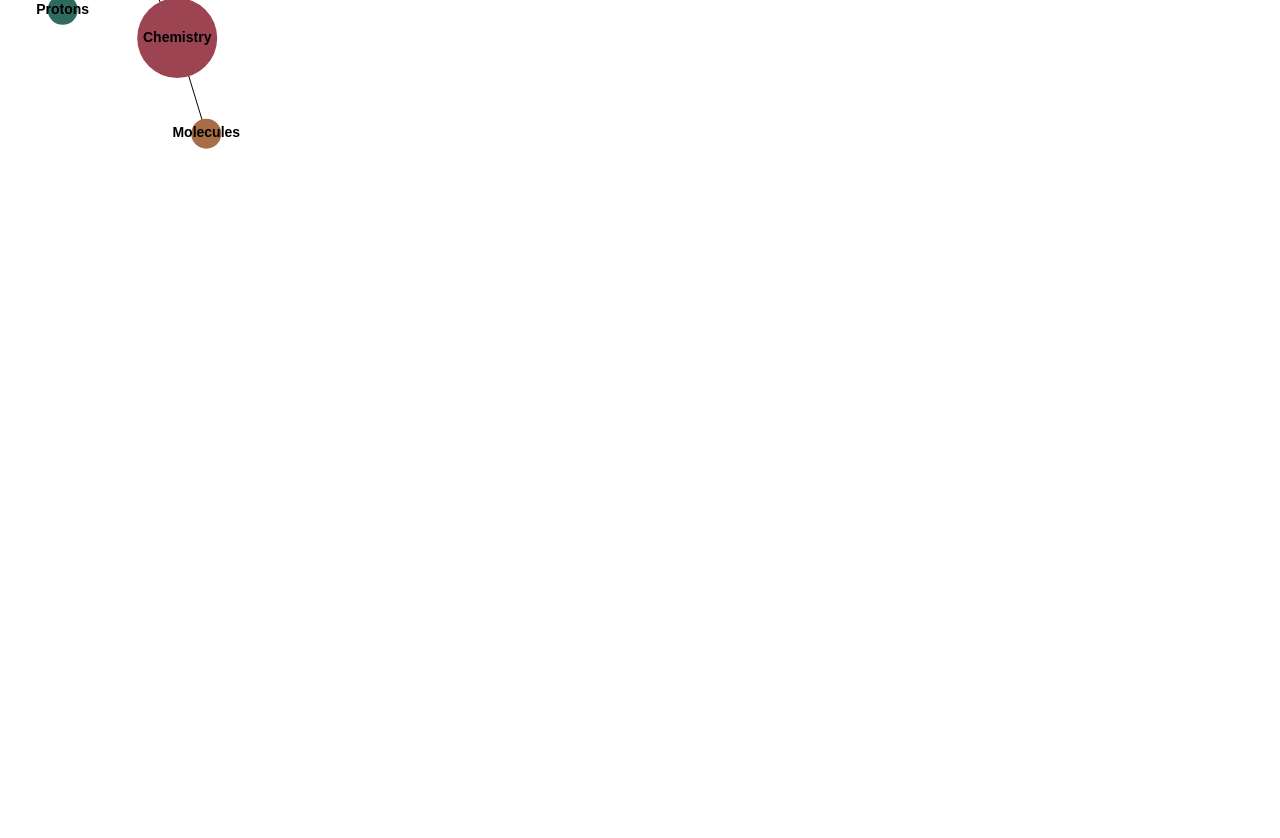
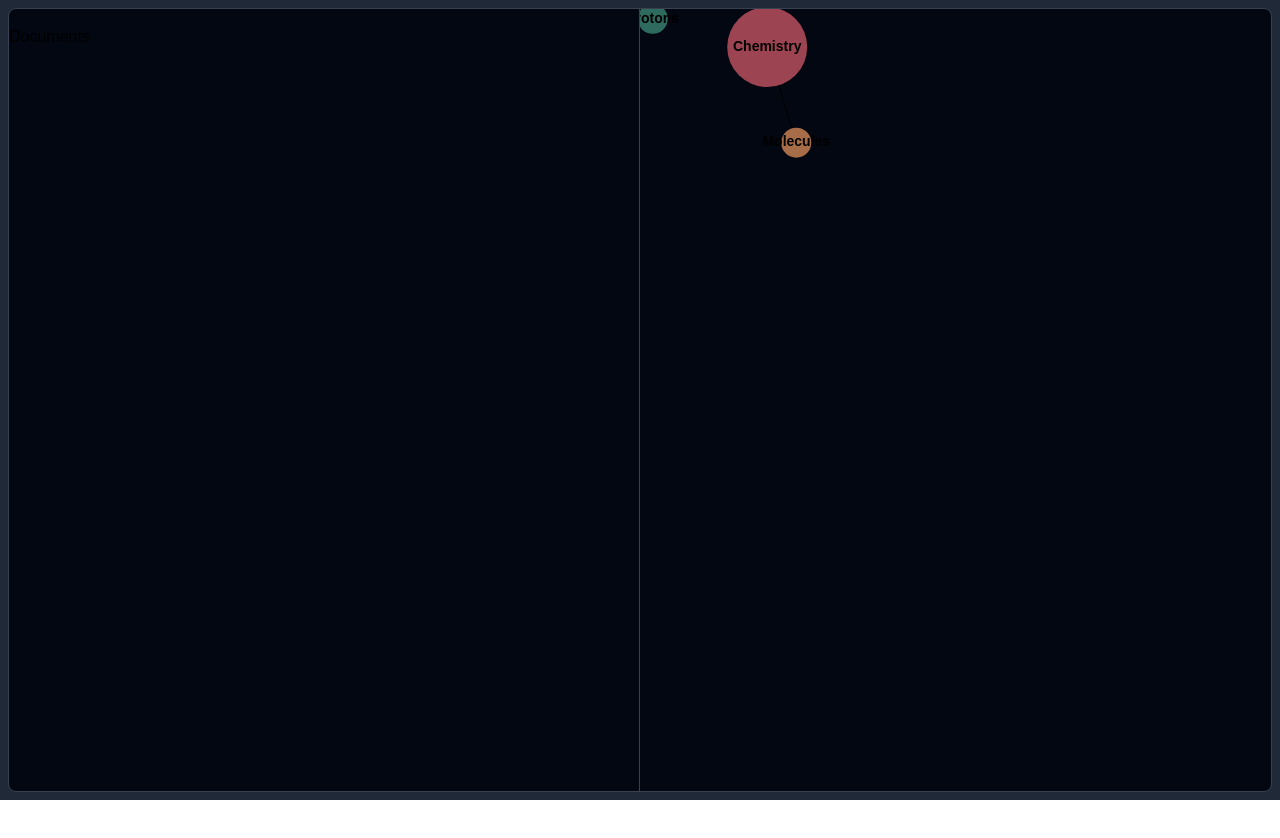
Before and after one commit to nitkhackathon2024-2/sjec-thinkTree, a Next.js app in the folder code/think-tree/: page / in a window 1280 px wide. Shown: the top 838 px of the page. After the commit the page ends 800 px from the top, so only its background shows below. Built offline with nearby package versions, Linux system fonts and the light colour scheme.

Commit message:
split the home screen

```diff
--- /dev/null
+++ b/code/think-tree/src/app/Documents.tsx
@@ -0,0 +1,5 @@
+export default function Documents() {
+  return (
+    <div>Documents</div>
+  )
+}
--- a/code/think-tree/src/app/layout.tsx
+++ b/code/think-tree/src/app/layout.tsx
@@ -28,7 +28,11 @@ export default function RootLayout({
       <body
         className={`${geistSans.variable} ${geistMono.variable} antialiased`}
       >
-        {children}
+        <div className="fixed inset-0 bg-gray-800">
+          <main className="absolute inset-2 flex bg-gray-950 border border-gray-700 rounded-lg overflow-hidden">
+            {children}
+          </main>
+        </div>
       </body>
     </html>
   );
--- a/code/think-tree/src/app/page.tsx
+++ b/code/think-tree/src/app/page.tsx
@@ -2,6 +2,7 @@
 
 import { useEffect } from "react";
 import { loadGraph } from "../../loadGraph/loadGraph";
+import Documents from "./Documents";
 
 export default function Home() {
   useEffect(() => {
@@ -9,8 +10,11 @@ export default function Home() {
   }, []);
 
   return (
-    <div className="container">
-      <svg id="container" width="1060" height="960" viewBox="0 0 960 960"></svg>
-    </div>
+    <>
+      <div className="w-1/2 flex flex-col border-r border-gray-700 py-4 space-y-4">
+        <Documents />
+      </div>
+      <svg id="container"></svg>
+    </>
   );
 }
```
